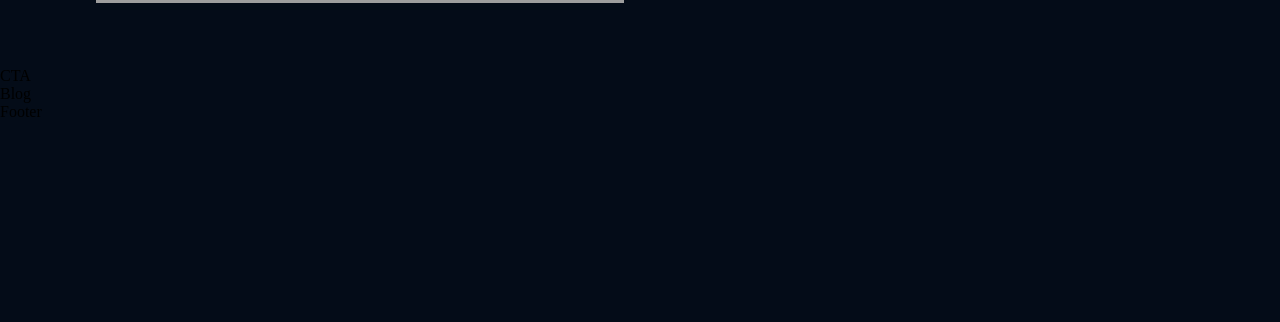
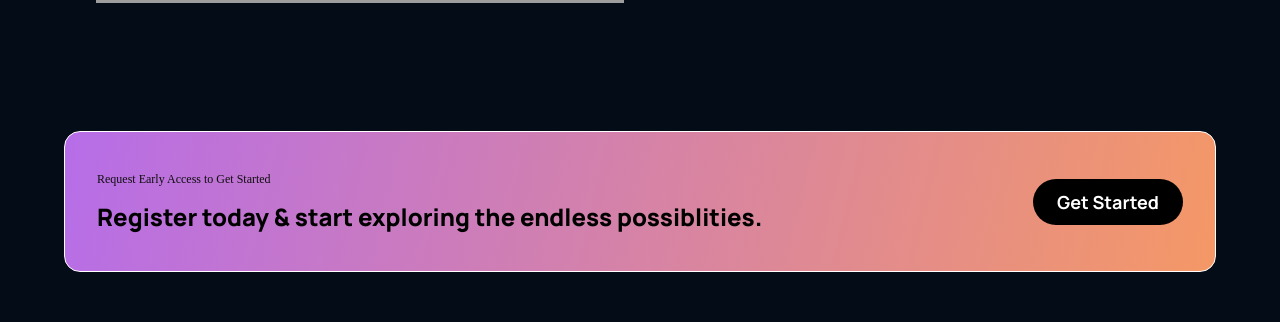
Before and after one commit to HayderRepo/gpt3_hayder, a React (Create React App) app: page / in a window 1280 px wide. Shown: the part 2904-3226 px from the top of the page. Before the commit the page ends 3025 px from the top, so only its background shows below. Built offline with nearby package versions, Linux system fonts and the light colour scheme; grey boxes are pictures that could not be loaded.

Commit message:
finish the cta section .

```diff
--- a/src/components/cta/Cta.jsx
+++ b/src/components/cta/Cta.jsx
@@ -2,9 +2,17 @@
 import "./cta.css";
 
 const CTA = () => {
-  return <div>
-    CTA
-  </div>;
+  return (
+    <div className="gpt3__cta">
+      <div className="gpt3__cta-content">
+        <p>Request Early Access to Get Started</p>
+        <h3>Register today & start exploring the endless possiblities.</h3>
+      </div>
+      <div className="gpt3__cta-btn">
+        <button type="button">Get Started</button>
+      </div>
+    </div>
+  );
 };
 
 export default CTA;
--- a/src/components/cta/cta.css
+++ b/src/components/cta/cta.css
@@ -0,0 +1,77 @@
+.gpt3__cta {
+  border: 1px solid white;
+  color: aliceblue;
+
+  display: flex;
+  justify-content: space-between;
+  align-items: center;
+  flex-direction: row;
+
+  padding: 2rem;
+  margin: 4rem;
+  border-radius: 1rem;
+  background: var(--gradient-bar);
+}
+.gpt3__cta-content p {
+  font-family: (--font-family);
+  font-weight: 500;
+  font-size: 12px;
+  line-height: 30px;
+  color: #0e0e0e;
+}
+.gpt3__cta-content h3 {
+  font-family: var(--font-family);
+  font-weight: 800;
+  font-size: 24px;
+  line-height: 45px;
+  color: #000000;
+}
+.gpt3__cta-btn{
+    display: flex;
+    justify-content: center;
+    align-items: center;
+    margin-left: 2rem;
+
+
+}
+.gpt3__cta-btn button{
+
+
+background: #000000;
+border-radius: 40px;
+font-family: var(--font-family);
+font-weight: 700;
+font-size: 18px;
+line-height: 30px;
+color: #FFFFFF;
+padding: 0.5rem 1rem;
+border: none;
+outline: none;
+cursor: pointer;
+min-width: 150px;
+
+}
+@media screen and (max-width:650px) {
+    .gpt3__cta{
+        flex-direction: column;
+
+    }
+    .gpt3__cta-btn{
+        margin: 2rem 0 0;
+
+    }
+}
+
+@media screen and (max-width:550px) {
+    .gpt3__cta{
+        margin: 4rem 2rem;
+    }
+    .gpt3__cta-content h3{
+        font-size: 18px;
+        line-height: 32px;
+    }
+    .gpt3__cta-btn button{
+        font-size: 15px;
+        line-height: 28px;
+    }
+}
```
